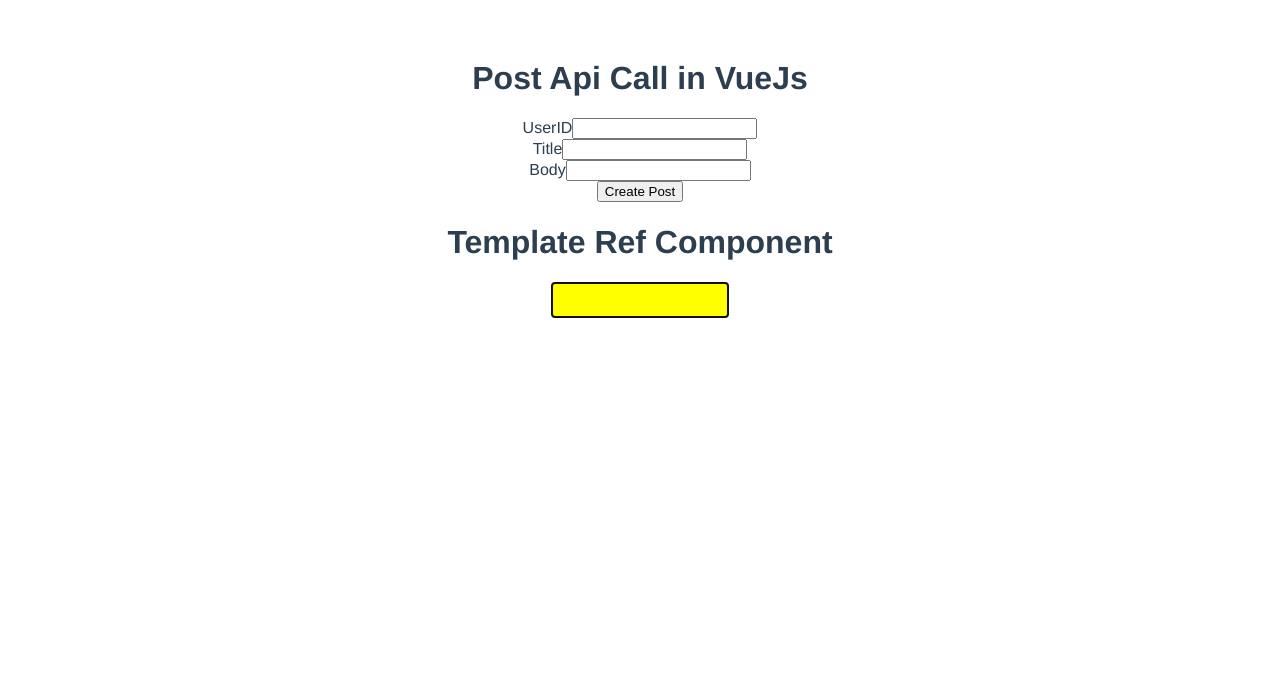
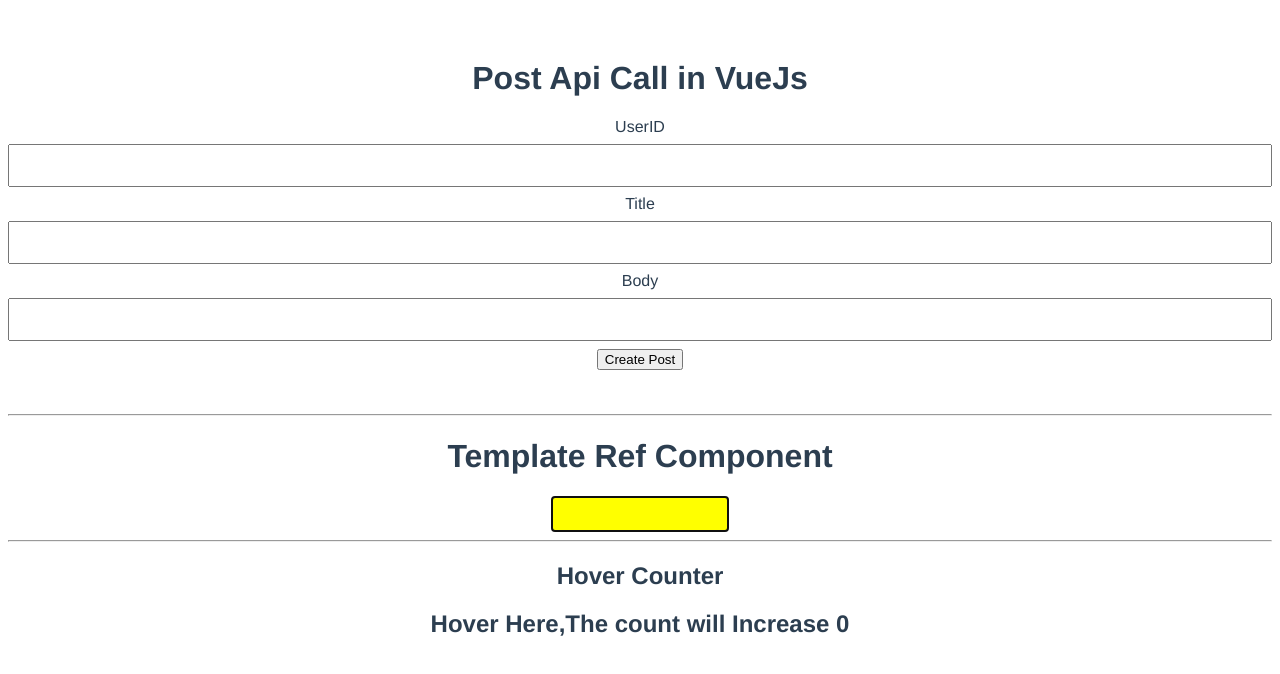
Before and after one commit to ashoksrt-248/Post-Api-Vue, a Vue app: page / in a window 1280 px wide. Shown: the top 674 px of the page. Built offline with nearby package versions, Linux system fonts and the light colour scheme.

Commit message:
Hove Counter component added

```diff
--- a/src/App.vue
+++ b/src/App.vue
@@ -2,19 +2,26 @@
   <div id="app">
     <h1>Post Api Call in VueJs</h1>
     <PostApi />
+    <br />
+    <br />
+    <hr>
     <TemplateRef />
+    <hr>
+    <HoverCounter />
   </div>
 </template>
 
 <script>
 import PostApi from './components/PostApi.vue';
 import TemplateRef from './components/TemplateRef.vue'
+import HoverCounter from './components/HoverCounter.vue'
 
 export default {
   name: 'App',
   components: {
     PostApi,
-    TemplateRef
+    TemplateRef,
+    HoverCounter
   }
 }
 </script>
--- /dev/null
+++ b/src/components/HoverCounter.vue
@@ -0,0 +1,26 @@
+<template>
+    <div>
+        <h2>Hover Counter</h2>
+        <h2 @mouseover="incrementCount">Hover Here,The count will Increase {{  count }}</h2>
+    </div>
+</template>
+
+<script>
+    export default {
+        name:'HoverCounter',
+        data(){
+            return{
+                count:0
+            }
+        },
+        methods:{
+            incrementCount(){
+                this.count += 1
+            }
+        }
+    }
+</script>
+
+<style scoped>
+
+</style>
--- a/src/components/PostApi.vue
+++ b/src/components/PostApi.vue
@@ -42,5 +42,11 @@
 </script>
 
 <style scoped>
+  input[type=text] {
+  width: 100%;
+  padding: 12px 20px;
+  margin: 8px 0;
+  box-sizing: border-box;
+}
 
 </style>
```
